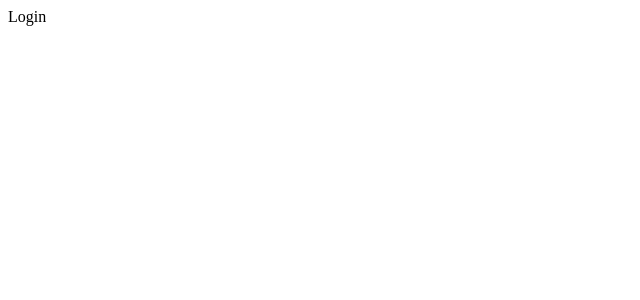
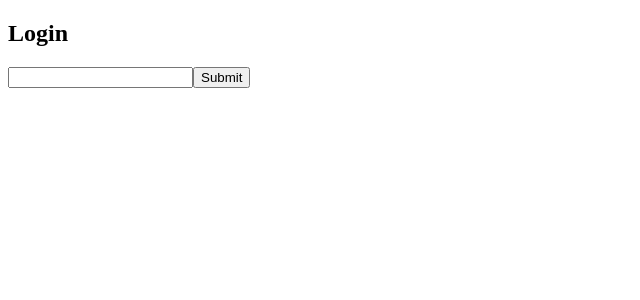
Before and after one commit to Heneros/react-social-media, a React (Create React App) app: page / in a window 1280 px wide. Shown: the top 300 px of the page, without its empty margins (0-640 px from the left). Built offline with nearby package versions, Linux system fonts and the light colour scheme.

Commit message:
logout and display title

```diff
--- a/src/App.js
+++ b/src/App.js
@@ -1,12 +1,19 @@
 import React from 'react';
 import Login from './components/Login';
+import Header from './components/Header';
 
 function App() {
-    let user = "";
+    const [user, setUser] = React.useState('');
+
+    React.useEffect(() => {
+        document.title = user ? `${user}'s Feed` : "Please Login";
+    }, [user]);
+
     if (!user) {
-        return <div> <Login /> </div>
+        return <div> <Login user={user} setUser={setUser} /> </div>
     }
 
+    return <> <Header user={user} setUser={setUser} /> </>
 }
 
 
--- a/src/components/Header.js
+++ b/src/components/Header.js
@@ -1,7 +1,11 @@
 import React from 'react';
 
-function Header() {
-    return <div>Header</div>
+function Header({ user, setUser }) {
+
+    return (<div>
+        Welcome, {user}
+        <button onClick={() => setUser('')} >Logout</button>
+    </div>)
 }
 
 
--- a/src/components/Login.js
+++ b/src/components/Login.js
@@ -1,11 +1,36 @@
 import React from 'react';
 
-function Login() {
+function Login({ setUser, user }) {
+    const [username, setUsername] = React.useState('');
+
+    function handleSubmit(event) {
+        event.preventDefault();
+        setUser(username)
+    }
+    function handleValues(event) {
+        event.preventDefault();
+        console.log('Name ' + setUsername(username));
+
+
+    }
+
 
     return (<div>
-        Login
-        </div>)
+        <h2>Login</h2>
+        <form onSubmit={handleSubmit}>
+            <input
+                onChange={event => setUsername(event.target.value)}
+            />
+            <button type='submit'>Submit</button>
+        </form>
+        {/* <p>
+            Name {username}
+        </p> */}
+
+    </div>)
 }
 
 
+
+
 export default Login;
```
